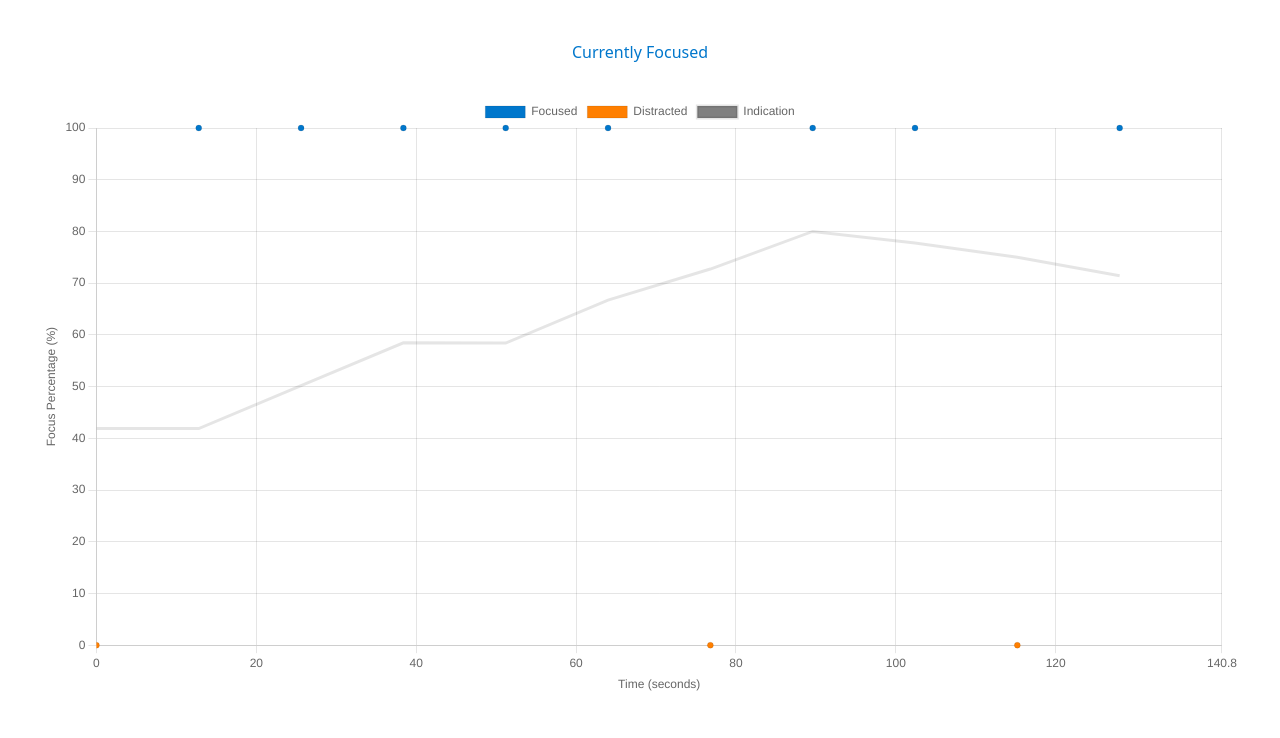
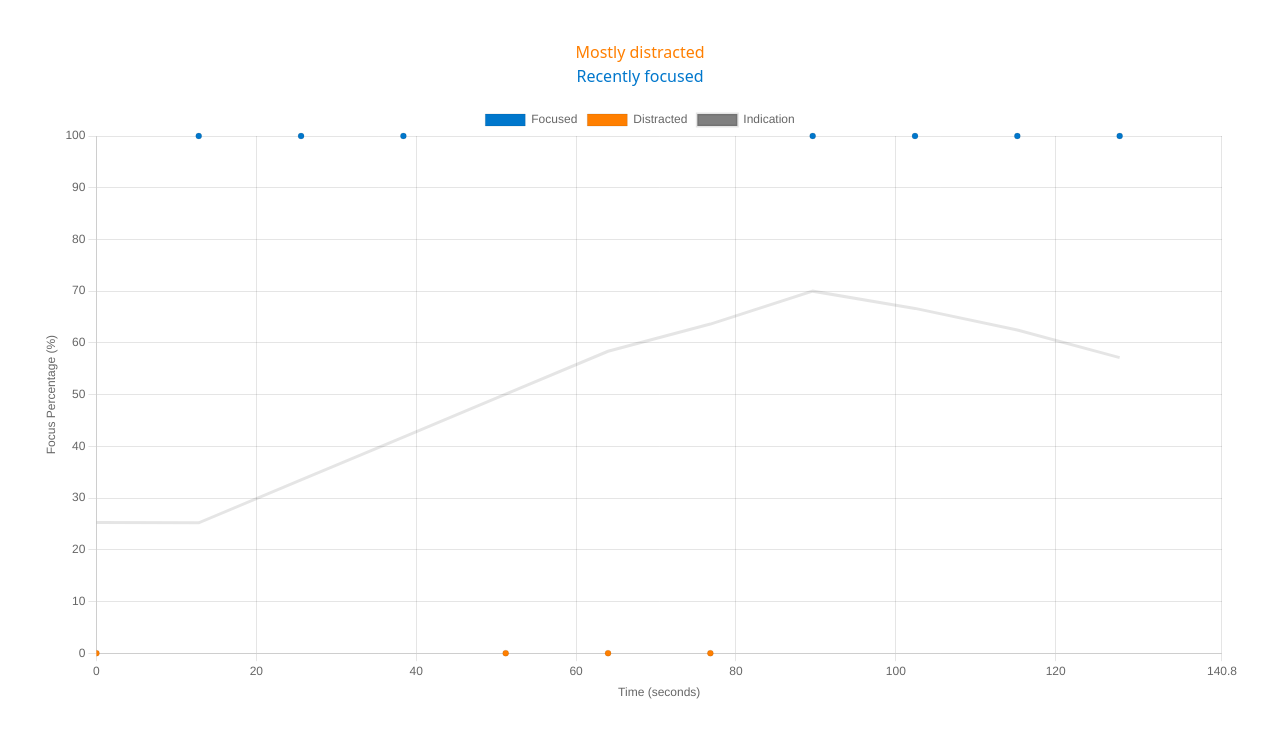
Before and after one commit to mohammedhamdy32/Studemeter, a Next.js app in the folder studemeter-web-app/: page /history/scatterplot in a window 1280 px wide. Shown: the top 738 px of the page. Built offline with nearby package versions, Linux system fonts and the light colour scheme.

Commit message:
added auto refresh and fixed status

```diff
--- a/studemeter-web-app/src/pages/history/scatterplot.tsx
+++ b/studemeter-web-app/src/pages/history/scatterplot.tsx
@@ -3,6 +3,7 @@ import { Scatter } from 'react-chartjs-2';
 import 'chart.js/auto';
 import { ChartData, ChartOptions } from 'chart.js';
 import { computeWindowedAverage } from './computeWindowedAverage';
+import { Span } from 'next/dist/trace';
 
 type DataPoint = {
   x: number;
@@ -34,9 +35,22 @@ const ScatterPlot: React.FC = () => {
     ],
   });
 
-  const [focusStatus, setFocusStatus] = useState<string>('Currently Distracted');
+  const [spanStatusAverage, setSpanStatusAverage] = useState(<span>Unknown Status</span>);
+  const [spanStatusRecently, setSpanStatusRecently] = useState(<span>Unknown Status</span>);
   const [options, setOptions] = useState<ChartOptions<'scatter'>>();
   const SAMPLES_PER_SECOND = 1 / 12.8; // sample every 12.8ms
+
+  const [refreshCount, setRefreshCount] = useState(0);
+
+  useEffect(() => {
+    const interval = setInterval(() => {
+      setRefreshCount(prevCount => prevCount + 1);
+    }, 300); // Every 300ms redraw
+
+    // Cleanup the interval on component unmount
+    return () => clearInterval(interval);
+  }, []); // Empty dependency array ensures this runs only once
+
 
   useEffect(() => {
     const fetchData = async () => {
@@ -48,7 +62,18 @@ const ScatterPlot: React.FC = () => {
         const values = cleanedTextWithoutBrackets.split(',').map(Number);
 
         const average = values.reduce((sum, value) => sum + value, 0) / values.length;
-        setFocusStatus(average > 0.5 ? 'Currently Focused' : 'Currently Distracted');
+        if (average < 0.5) {
+          setSpanStatusAverage(<span className='text-primary'>Mostly focused</span>);
+        } else if (average > 0.5) {
+          setSpanStatusAverage(<span className='text-secondary'>Mostly distracted</span>);
+        } else {
+          setSpanStatusAverage(<span>Between distracted and focused</span>);
+        }
+        if (values.at(-1) === 1) {
+          setSpanStatusRecently(<span className='text-primary'>Recently focused</span>);
+        } else if (values.at(-1) === 0) {
+          setSpanStatusRecently(<span className='text-secondary'>Recently distracted</span>);
+        }
 
         const focusedData: DataPoint[] = values.map((value, index) => ({ x: index / SAMPLES_PER_SECOND, y: value === 1 ? 100 : NaN }));
         const distractedData: DataPoint[] = values.map((value, index) => ({ x: index / SAMPLES_PER_SECOND, y: value === 0 ? 0 : NaN }));
@@ -105,14 +130,15 @@ const ScatterPlot: React.FC = () => {
     };
 
     fetchData();
-  }, []);
+  }, [refreshCount]);
 
   return (
     <div className="row justify-content-center p-3">
+      <div className="col-12 text-center">
+        {spanStatusAverage}
+      </div>
       <div className="col-12 text-center mb-3">
-        <p style={{ color: focusStatus === 'Currently Focused' ? '#0077cc' : '#ff7f00' }}>
-          {focusStatus}
-        </p>
+        {spanStatusRecently}
       </div>
       <div className="col-12">
         <Scatter data={chartData} options={options} />
```
Also changed, not shown: studemeter-web-app/public/data.txt.
